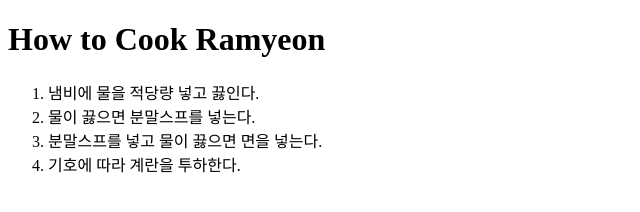
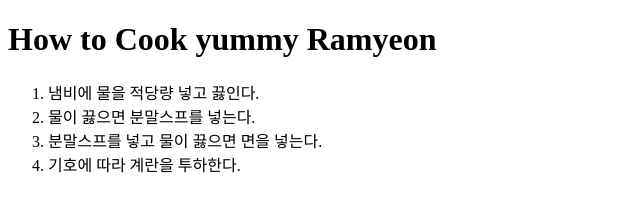
Before and after one commit to nyjchoi/dishes, a plain HTML site: page index.html in a window 1280 px wide. Shown: the whole page, without its empty margins (0-640 px from the left). Drawn offline with Linux system fonts and the light colour scheme.

Commit message:
h1태그 제목 변경

```diff
--- a/index.html
+++ b/index.html
@@ -7,7 +7,7 @@
   <title>How to Cook Ramyeon</title>
 </head>
 <body>
-  <h1>How to Cook Ramyeon</h1>
+  <h1>How to Cook yummy Ramyeon</h1>
   <ol>
     <li>냄비에 물을 적당량 넣고 끓인다.</li>
     <li>물이 끓으면 분말스프를 넣는다.</li>
```
